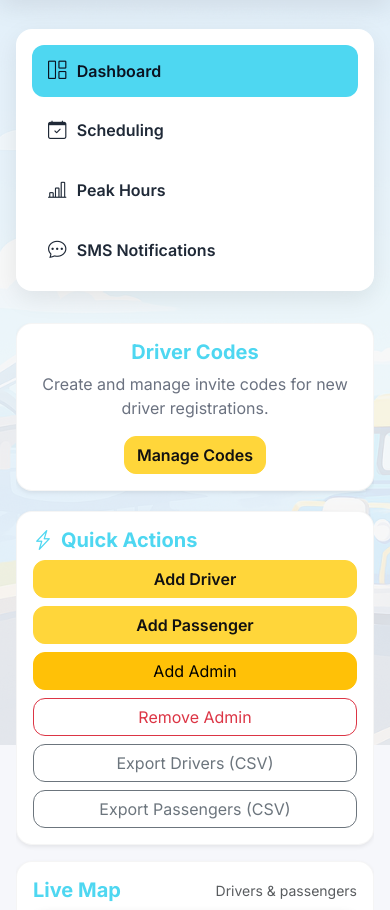
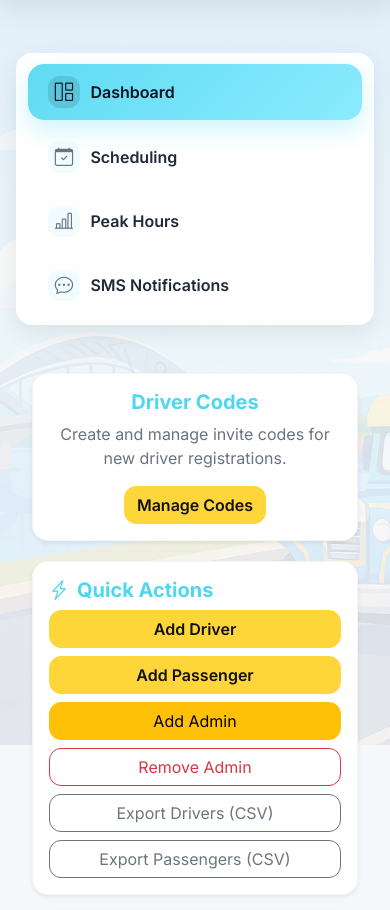
Before and after one commit to miss-blue/JeepNiBeta, a PHP site: page /public/secure-admin-dashboard.html in a window 390 px wide. Shown: the part 99-1009 px from the top of the page. Run offline with PHP 8.4, Linux system fonts and the light colour scheme; some libraries are stand-ins or nearby versions.

Commit message:
October 12, 2025

```diff
--- a/public/css/secure-admin-dashboard.css
+++ b/public/css/secure-admin-dashboard.css
@@ -197,70 +183,100 @@
   width: 100%;
   max-width: 1440px;
 }
-.dashboard-shell{
-  --bs-gutter-x: 0;
-  --bs-gutter-y: 0;
-  display: grid;
-  grid-template-columns: 100%;
-  gap: 1.5rem;
+.dashboard-shell {
+  --bs-gutter-x: 1.5rem;
+  --bs-gutter-y: 1.5rem;
   margin: 0;
+  min-height: calc(100vh - var(--nav-height) - 2rem);
 }
 .dashboard-shell::before,
 .dashboard-shell::after{
   display: none;
 }
-.dashboard-sidebar{
+.dashboard-nav-wrapper{
+  width: 100%;
+}
+.dashboard-topnav{
   background: var(--card-bg);
   border-radius: var(--radius);
   box-shadow: var(--shadow);
-  padding: 1rem;
+  padding: .75rem;
   display: flex;
-  flex-direction: column;
-  gap: .5rem;
-  width: 100%;
-  min-width: 0;
+  flex-wrap: wrap;
+  gap: .75rem;
+  align-items: stretch;
 }
-.dashboard-sidebar .nav-link{
-  display: flex;
+.dashboard-topnav .nav-link{
+  display: inline-flex;
   align-items: center;
+  justify-content: flex-start;
   gap: .65rem;
-  text-align: left;
-  padding: .75rem 1rem;
-  border-radius: .75rem;
+  padding: .75rem 1.25rem;
+  border-radius: 1rem;
   font-weight: 600;
   color: var(--text);
+  background: transparent;
+  border: none;
   white-space: nowrap;
-  word-break: keep-all;
+  flex: 1 1 160px;
+  min-height: 3rem;
+  transition: background-color .2s ease, color .2s ease, box-shadow .2s ease, transform .15s ease;
+}
+.dashboard-topnav .nav-link .bi{
+  display: inline-flex;
+  align-items: center;
+  justify-content: center;
+  width: 2rem;
+  height: 2rem;
+  border-radius: .75rem;
+  background-color: rgba(78,215,241,.08);
+  color: var(--muted);
+  font-size: 1.15rem;
   transition: background-color .2s ease, color .2s ease;
 }
-.dashboard-sidebar .nav-link .bi{
-  font-size: 1.15rem;
-}
-.dashboard-sidebar .nav-link:hover,
-.dashboard-sidebar .nav-link:focus{
+.dashboard-topnav .nav-link:hover,
+.dashboard-topnav .nav-link:focus{
   background-color: rgba(78,215,241,.12);
   color: var(--text);
+  transform: translateY(-1px);
+  box-shadow: 0 12px 26px rgba(0,0,0,.08);
 }
-.dashboard-sidebar .nav-link.active{
-  background: var(--brand);
+.dashboard-topnav .nav-link:hover .bi,
+.dashboard-topnav .nav-link:focus .bi{
+  background-color: rgba(78,215,241,.18);
+  color: var(--brand);
+}
+.dashboard-topnav .nav-link.active{
+  background: linear-gradient(135deg, rgba(78,215,241,.9), rgba(126,233,255,.9));
+  color: #0b1220;
+  box-shadow: 0 10px 24px rgba(78,215,241,.28);
+  transform: translateY(-1px);
+}
+.dashboard-topnav .nav-link.active .bi{
+  background: rgba(11,18,32,.12);
   color: #0b1220;
 }
+.dashboard-topnav .nav-link.active:focus,
+.dashboard-topnav .nav-link.active:hover{
+  color: #0b1220;
+  box-shadow: 0 12px 28px rgba(78,215,241,.32);
+}
 .dashboard-content{
-  min-width: 0;
   width: 100%;
-  overflow-x: auto;
+  min-width: 0; /* Prevent content overflow */
+  overflow-x: hidden;
+  padding: 1rem;
+  position: relative;
 }
+
 .dashboard-content .tab-pane {
-  display: none !important;
+  display: none;
   padding-bottom: 2rem;
 }
 
-.dashboard-content .tab-pane.active {
-  display: block !important;
-}
-
+.dashboard-content .tab-pane.active,
 .dashboard-content .tab-pane.show {
-  display: block !important;
+  display: block;
 }
 
 /* Peak hours */
@@ -333,12 +349,12 @@
 }
 
 @media (max-width: 991.98px){
-  .dashboard-sidebar{
-    position: static;
-    max-height: none;
-    overflow: visible;
+  .dashboard-topnav{
+    gap: .5rem;
   }
-  .dashboard-sidebar .nav-link{
+  .dashboard-topnav .nav-link{
+    flex: 1 1 100%;
+    justify-content: flex-start;
     white-space: normal;
   }
 }
@@ -448,38 +440,73 @@ body.theme-dark::before{
   opacity: .6;
 }
 /* Ensure proper tab isolation */
-.tab-content .tab-pane {
+.tab-content > .tab-pane {
   display: none;
 }
 
-.tab-content .tab-pane.active {
+.tab-content > .active,
+.tab-content > .show {
   display: block;
 }
 
-.tab-content .tab-pane.show {
-  display: block;
+/* Panel positioning for Peak Hours and SMS */
+.peak-hours-panel,
+.sms-panel {
+  max-width: 1200px;
+  margin: 0;
 }
 
-/* Prevent content leakage */
-.dashboard-content {
-  position: relative;
-  overflow: hidden;
+@media (min-width: 992px) {
+  .peak-hours-panel,
+  .sms-panel {
+    padding-left: 0;
+  }
 }
 
-.tab-pane {
-  animation: fadeIn 0.3s ease-in;
+/* Panel positioning for Peak Hours and SMS */
+.peak-toolbar,
+.peak-metrics,
+.peak-kpis,
+.peak-predictions {
+  margin-bottom: 1.5rem;
 }
 
-@keyframes fadeIn {
-  from { opacity: 0; }
-  to { opacity: 1; }
+#tab-peak > .row:first-child,
+#tab-sms > .row:first-child {
+  margin-top: 0 !important;
 }
 
-/* Ensure proper stacking */
-.tab-pane:not(.active):not(.show) {
-  position: absolute !important;
-  top: -9999px !important;
-  left: -9999px !important;
-  opacity: 0 !important;
-  pointer-events: none !important;
+/* Ensure peak hours and SMS tabs don't overflow */
+#tab-peak,
+#tab-sms {
+  max-width: 100%;
 }
+
+/* Update dashboard shell and content layout */
+.dashboard-shell {
+  --bs-gutter-x: 1.5rem;
+  --bs-gutter-y: 1.5rem;
+  margin: 0;
+  min-height: calc(100vh - var(--nav-height) - 2rem);
+}
+
+.dashboard-content {
+  width: 100%;
+  min-width: 0;
+  padding: 1rem;
+}
+
+/* Ensure proper content positioning */
+#tab-peak,
+#tab-sms {
+  width: 100%;
+  margin: 0;
+  padding: 0;
+}
+
+/* Adjust media queries for responsive layout */
+@media (max-width: 991.98px) {
+  .dashboard-nav-wrapper {
+    padding: 0;
+  }
+}
--- a/public/secure-admin-dashboard.html
+++ b/public/secure-admin-dashboard.html
@@ -40,11 +40,13 @@
   </div>
 </nav>
 
+
 <main class="dashboard-main container-fluid py-4">
   <div id="alerts" class="mb-3"></div>
 
   <div class="dashboard-shell row gx-4 gy-3">
-    <nav class="dashboard-sidebar col-12 col-lg-3 col-xl-2 nav flex-column nav-pills" id="adminFeatureTabs" role="tablist" aria-orientation="vertical">
+    <div class="dashboard-nav-wrapper col-12">
+      <nav class="dashboard-topnav nav nav-pills flex-row flex-wrap align-items-stretch gap-2" id="adminFeatureTabs" role="tablist" aria-orientation="horizontal">
         <button class="nav-link active" id="tab-dashboard-tab" data-bs-toggle="tab" data-bs-target="#tab-dashboard" type="button" role="tab" aria-controls="tab-dashboard" aria-selected="true">
           <i class="bi bi-grid-1x2"></i> Dashboard
         </button>
@@ -58,7 +60,8 @@
           <i class="bi bi-chat-dots"></i> SMS Notifications
         </button>
       </nav>
-    <div class="dashboard-content col-12 col-lg-9 col-xl-10 tab-content" id="adminTabContent">
+    </div>
+    <div class="dashboard-content col-12 tab-content" id="adminTabContent">
     <!-- ===== Pane: Dashboard ===== -->
     <div class="tab-pane fade show active" id="tab-dashboard" role="tabpanel" aria-labelledby="tab-dashboard-tab" tabindex="0">
     <!-- Row: Driver Codes -->
@@ -164,11 +167,10 @@
                     <th>Start</th>
                     <th>End</th>
                     <th>Duration</th>
-                  <th>Samples</th>
                   </tr>
                 </thead>
                 <tbody id="tripRows">
-                <tr><td colspan="5" class="text-center text-muted py-3">No trips loaded.</td></tr>
+                  <tr><td colspan="4" class="text-center text-muted py-3">No trips loaded.</td></tr>
                 </tbody>
               </table>
             </div>
@@ -1661,11 +1663,11 @@ if (btnConfirmRemoveAdmin) btnConfirmRemoveAdmin.addEventListener('click', remov
     const tbody = document.querySelector('#tripRows');
     const btnCSV = document.querySelector('#btnExportTripCSV');
     if (!uid) {
-      if (tbody) tbody.innerHTML = `<tr><td colspan="5" class="text-center text-muted py-3">Please select a driver.</td></tr>`;
+      if (tbody) tbody.innerHTML = `<tr><td colspan="4" class="text-center text-muted py-3">Please select a driver.</td></tr>`;
       if (btnCSV) btnCSV.disabled = true;
       return;
     }
-    if (tbody) tbody.innerHTML = `<tr><td colspan="5" class="text-center text-muted py-3">Loading...</td></tr>`;
+    if (tbody) tbody.innerHTML = `<tr><td colspan="4" class="text-center text-muted py-3">Loading...</td></tr>`;
     if (btnCSV) btnCSV.disabled = true;
     try {
       let rows = [];
@@ -1682,8 +1684,7 @@ if (btnConfirmRemoveAdmin) btnConfirmRemoveAdmin.addEventListener('click', remov
             } catch {}
             const s = tsToDate(v?.start?.ts);
             const e = tsToDate(v?.end?.ts);
-            const samples = v?.locations ? Object.keys(v.locations).length : (v?.samples || 0);
-            return { id, start: s, end: e, duration: dur(s,e), samples };
+            return { id, start: s, end: e, duration: dur(s,e) };
           }));
         }
       } catch (inner) {
@@ -1710,8 +1711,7 @@ if (btnConfirmRemoveAdmin) btnConfirmRemoveAdmin.addEventListener('click', remov
               .map(v => {
                 const s = tsToDate(v?.start?.ts);
                 const e = tsToDate(v?.end?.ts);
-                const samples = v?.locations ? Object.keys(v.locations).length : (v?.samples || 0);
-                return { id: v.id, start: s, end: e, duration: dur(s,e), samples };
+                return { id: v.id, start: s, end: e, duration: dur(s,e) };
               });
           }
         } catch (perm) {
@@ -1726,9 +1726,8 @@ if (btnConfirmRemoveAdmin) btnConfirmRemoveAdmin.addEventListener('click', remov
           <td>${fmt(r.start)}</td>
           <td>${fmt(r.end)}</td>
           <td>${r.duration}</td>
-          <td>${r.samples}</td>
         </tr>
-      `).join('') : `<tr><td colspan="5" class="text-center text-muted py-3">No trips loaded.</td></tr>`;
+      `).join('') : `<tr><td colspan="4" class="text-center text-muted py-3">No trips loaded.</td></tr>`;
       if (btnCSV) {
         btnCSV.disabled = rows.length === 0;
         btnCSV.onclick = () => exportTripCSV(rows, date, uid);
@@ -1736,15 +1735,15 @@ if (btnConfirmRemoveAdmin) btnConfirmRemoveAdmin.addEventListener('click', remov
     } catch (err) {
       console.error('loadTrips failed', err);
       const msg = /Permission denied/i.test(err?.message||'') ? 'No permission to read trips for this date.' : ('Failed: ' + (err?.message||'Unknown error'));
-      if (tbody) tbody.innerHTML = `<tr><td colspan="5" class="text-center text-danger py-3">${msg}</td></tr>`;
+      if (tbody) tbody.innerHTML = `<tr><td colspan="4" class="text-center text-danger py-3">${msg}</td></tr>`;
     }
   }
 
   function exportTripCSV(rows, date, uid) {
-    const headers = ['Trip ID','Start','End','Duration','Samples','Driver UID','Date'];
+    const headers = ['Trip ID','Start','End','Duration','Driver UID','Date'];
     const csv = [headers.join(',')];
     rows.forEach(r => {
-      const cells = [r.id, fmt(r.start), fmt(r.end), r.duration, r.samples, uid, date].map(v => {
+      const cells = [r.id, fmt(r.start), fmt(r.end), r.duration, uid, date].map(v => {
         const s = String(v ?? '');
         const guard = (/^[=+\-@]/.test(s)) ? "'" : "";
         return `"${(guard + s).replace(/"/g,'""')}"`;
@@ -1769,13 +1768,12 @@ if (btnConfirmRemoveAdmin) btnConfirmRemoveAdmin.addEventListener('click', remov
           const s = tsToDate(v?.start?.ts);
           const e = tsToDate(v?.end?.ts);
           const date = v.date || (s ? `${s.getFullYear()}-${String(s.getMonth()+1).padStart(2,'0')}-${String(s.getDate()).padStart(2,'0')}` : '');
-          const samples = v?.locations ? Object.keys(v.locations).length : (v?.samples || 0);
-          return { id: v.id, date, start: s, end: e, duration: dur(s,e), samples };
-        });
-      const headers = ['Trip ID','Date','Start','End','Duration','Samples','Driver UID'];
+          return { id: v.id, date, start: s, end: e, duration: dur(s,e) };
+        });
+      const headers = ['Trip ID','Date','Start','End','Duration','Driver UID'];
       const csv = [headers.join(',')];
       rows.forEach(r => {
-        const cells = [r.id, r.date, fmt(r.start), fmt(r.end), r.duration, r.samples, uid].map(v => {
+        const cells = [r.id, r.date, fmt(r.start), fmt(r.end), r.duration, uid].map(v => {
           const s = String(v ?? '');
           const guard = (/^[=+\-@]/.test(s)) ? "'" : "";
           return `"${(guard + s).replace(/"/g,'""')}"`;
@@ -2970,22 +2968,123 @@ async function getPredictions(date) {
   let mapLoadPromise = null;
   const dashboardMarkers = { drivers: new Map(), passengers: new Map() };
   let dashboardMap = null;
+  let lastMarkerSignature = null;
+  let lastMarkerCount = 0;
+  let hasAutoFitted = false;
+  let latestDriversSnapshot = {};
+  let latestPassengersSnapshot = {};
   const defaultMapCenter = [16.043, 120.333];
   const defaultMapZoom = 14;
-  const driverMarkerIcon = L.icon({
-    iconUrl: '/icons/18 Driver Button.png',
-    iconSize: [46, 46],
-    iconAnchor: [23, 40],
-    popupAnchor: [0, -36],
-    className: 'map-icon map-icon--driver'
-  });
+
+  function normRouteName(route) {
+    if (!route || typeof route !== "string") return "Gueset";
+    const s = route.trim().toLowerCase();
+    if (s.startsWith("gue") || s === "gueset" || s === "guest") return "Gueset";
+    if (s.startsWith("boq")) return "Boquig";
+    if (s.startsWith("lon")) return "Longos";
+    if (s.startsWith("bin")) return "Binloc";
+    if (s.startsWith("ton")) return "Tondaligan";
+    return s.charAt(0).toUpperCase() + s.slice(1);
+  }
+
+  function routeAssetBase(route) {
+    const n = normRouteName(route);
+    if (n === "Gueset") return "Gueset";
+    if (n === "Boquig") return "Boquig";
+    if (n === "Longos") return "Longos";
+    if (n === "Binloc") return "Binloc";
+    if (n === "Tondaligan") return "Tondaligan";
+    return "Gueset";
+  }
+
+  const ADMIN_DRIVER_STALE_MS = 45_000;
+  function isDriverOnline(record) {
+    if (!computeOnline(record)) return false;
+    const last = Number(record?.last_update ?? record?.timestamp ?? record?.lastSeen ?? 0);
+    if (Number.isFinite(last) && last > 0) {
+      return (Date.now() - last) <= ADMIN_DRIVER_STALE_MS;
+    }
+    return true;
+  }
+
+  function isPassengerOnline(record) {
+    if (!computeOnline(record)) return false;
+    const updatedAt = Number(record?.last_update ?? record?.updated_at ?? record?.timestamp ?? record?.lastSeen ?? 0);
+    if (Number.isFinite(updatedAt) && updatedAt > 0) {
+      return (Date.now() - updatedAt) <= PASSENGER_STALE_MS;
+    }
+    return true;
+  }
+
+  const driverIconCache = new Map();
+  function getDriverIcon(route) {
+    const key = routeAssetBase(route || "Gueset");
+    if (!driverIconCache.has(key)) {
+      driverIconCache.set(key, L.icon({
+        iconUrl: `/icons/${key}.png`,
+        iconSize: [40, 40],
+        iconAnchor: [20, 40],
+        popupAnchor: [0, -38]
+      }));
+    }
+    return driverIconCache.get(key);
+  }
+
   const passengerMarkerIcon = L.icon({
-    iconUrl: '/icons/17 Passenger Button.png',
-    iconSize: [46, 46],
-    iconAnchor: [23, 40],
-    popupAnchor: [0, -36],
-    className: 'map-icon map-icon--passenger'
-  });
+    iconUrl: '/icons/passenger.png',
+    iconSize: [40, 40],
+    iconAnchor: [20, 40],
+    popupAnchor: [0, -38]
+  });
+
+  function renderDriverMarkers(drivers = latestDriversSnapshot) {
+    if (!dashboardMap) return;
+    latestDriversSnapshot = drivers || {};
+    dashboardMarkers.drivers.forEach(marker => marker.remove());
+    dashboardMarkers.drivers.clear();
+
+    for (const [uid, data] of Object.entries(latestDriversSnapshot)) {
+      if (!data || data.lat == null || data.lng == null) continue;
+      if (!isDriverOnline(data)) continue;
+      const lat = Number(data.lat);
+      const lng = Number(data.lng);
+      if (!Number.isFinite(lat) || !Number.isFinite(lng)) continue;
+      try {
+        const driver = data._meta || {};
+        const routeName = data.route || driver.route || 'Gueset';
+        const marker = L.marker([lat, lng], { icon: getDriverIcon(routeName) })
+          .bindPopup(`
+            <strong>${driver.name || data.name || 'Driver'}</strong><br>
+            Route: ${normRouteName(routeName)}<br>
+            Status: ${data.status || driver.status || 'Unknown'}
+          `);
+        marker.addTo(dashboardMap);
+        dashboardMarkers.drivers.set(uid, marker);
+      } catch (err) {
+        console.warn('Admin map driver render failed:', err);
+      }
+    }
+  }
+
+  function renderPassengerMarkers(passengers = latestPassengersSnapshot) {
+    if (!dashboardMap) return;
+    latestPassengersSnapshot = passengers || {};
+    dashboardMarkers.passengers.forEach(marker => marker.remove());
+    dashboardMarkers.passengers.clear();
+
+    for (const [uid, data] of Object.entries(latestPassengersSnapshot)) {
+      if (!data || data.lat == null || data.lng == null) continue;
+      if (!isPassengerOnline(data)) continue;
+      const lat = Number(data.lat);
+      const lng = Number(data.lng);
+      if (!Number.isFinite(lat) || !Number.isFinite(lng)) continue;
+      const waitingText = data.waiting != null ? String(data.waiting) : 'Unknown';
+      const marker = L.marker([lat, lng], { icon: passengerMarkerIcon })
+        .bindPopup(`Passenger<br>Waiting: ${waitingText}`);
+      marker.addTo(dashboardMap);
+      dashboardMarkers.passengers.set(uid, marker);
+    }
+  }
 
   function updateDashboardMapViewport() {
     if (!dashboardMap) return;
@@ -2993,10 +3092,25 @@ async function getPredictions(date) {
       ...dashboardMarkers.drivers.values(),
       ...dashboardMarkers.passengers.values()
     ].filter(Boolean);
-    if (!markers.length) {
+    const count = markers.length;
+    if (!count) {
+      lastMarkerSignature = null;
+      lastMarkerCount = 0;
+      hasAutoFitted = false;
       dashboardMap.setView(defaultMapCenter, defaultMapZoom);
       return;
     }
+    const signature = markers
+      .map(marker => marker.getLatLng())
+      .map(({ lat, lng }) => `${lat.toFixed(5)},${lng.toFixed(5)}`)
+      .sort()
+      .join('|');
+    if (signature === lastMarkerSignature && count === lastMarkerCount && hasAutoFitted) return;
+
+    lastMarkerSignature = signature;
+    lastMarkerCount = count;
+    hasAutoFitted = true;
+
     const group = L.featureGroup(markers);
     const bounds = group.getBounds();
     if (!bounds.isValid()) {
@@ -3026,17 +3140,6 @@ async function getPredictions(date) {
       document.head.appendChild(scriptEl);
     });
     return mapLoadPromise;
-  }
-
-  function getRouteColor(route) {
-    const colors = {
-      gueset: '#2196F3',
-      boquig: '#F44336',
-      longos: '#4CAF50',
-      binloc: '#FFC107',
-      tondaligan: '#9C27B0'
-    };
-    return colors[String(route || '').toLowerCase()] || '#757575';
   }
 
   function initialiseDashboardMap() {
@@ -3059,50 +3162,46 @@ async function getPredictions(date) {
 
       onValue(ref(db, 'drivers_location'), async (snap) => {
         const drivers = snap.val() || {};
-        dashboardMarkers.drivers.forEach(marker => marker.remove());
-        dashboardMarkers.drivers.clear();
-
-        for (const [uid, data] of Object.entries(drivers)) {
-          if (!data || data.lat == null || data.lng == null) continue;
-          const lat = Number(data.lat);
-          const lng = Number(data.lng);
-          if (!Number.isFinite(lat) || !Number.isFinite(lng)) continue;
-          try {
-            const driverSnap = await get(ref(db, `drivers/${uid}`));
-            const driver = driverSnap.exists() ? driverSnap.val() : {};
-            const marker = L.marker([lat, lng], { icon: driverMarkerIcon })
-              .bindPopup(`
-                <strong>${driver.name || 'Driver'}</strong><br>
-                Route: ${data.route || driver.route || 'Unknown'}<br>
-                Status: ${data.status || driver.status || 'Unknown'}
-              `);
-            marker.addTo(dashboardMap);
-            dashboardMarkers.drivers.set(uid, marker);
+        const enriched = {};
+        await Promise.all(Object.entries(drivers).map(async ([uid, data]) => {
+          if (!data) return;
+          const entry = { ...data };
+          if (isDriverOnline(entry)) {
+            try {
+              const metaSnap = await get(ref(db, `drivers/${uid}`));
+              if (metaSnap.exists()) {
+                const meta = metaSnap.val() || {};
+                entry._meta = {
+                  name: meta.name || entry.name,
+                  status: meta.status,
+                  route: meta.route
+                };
+              }
             } catch (err) {
               console.warn('Error loading driver details:', err);
             }
           }
+          enriched[uid] = entry;
+        }));
+        renderDriverMarkers(enriched);
         updateDashboardMapViewport();
       });
 
       onValue(ref(db, 'passengers_location'), (snap) => {
         const passengers = snap.val() || {};
-        dashboardMarkers.passengers.forEach(marker => marker.remove());
-        dashboardMarkers.passengers.clear();
-
-        for (const [uid, data] of Object.entries(passengers)) {
-          if (!data || data.lat == null || data.lng == null || !data.online) continue;
-          const lat = Number(data.lat);
-          const lng = Number(data.lng);
-          if (!Number.isFinite(lat) || !Number.isFinite(lng)) continue;
-          const waitingText = data.waiting != null ? String(data.waiting) : 'Unknown';
-          const marker = L.marker([lat, lng], { icon: passengerMarkerIcon })
-            .bindPopup(`Passenger<br>Waiting: ${waitingText}`);
-          marker.addTo(dashboardMap);
-          dashboardMarkers.passengers.set(uid, marker);
-        }
+        renderPassengerMarkers(passengers);
         updateDashboardMapViewport();
       });
+
+      const baseWindow = (typeof ONLINE_WINDOW_MS === 'number') ? ONLINE_WINDOW_MS : ADMIN_DRIVER_STALE_MS;
+      const refreshEvery = Math.max(Math.min(ADMIN_DRIVER_STALE_MS, baseWindow), 15000);
+      if (!window.__adminMapRefreshTimer) {
+        window.__adminMapRefreshTimer = setInterval(() => {
+          renderDriverMarkers();
+          renderPassengerMarkers();
+          updateDashboardMapViewport();
+        }, refreshEvery);
+      }
     }).catch((error) => console.error('Dashboard map failed:', error));
   }
 
```
Also changed, not shown: other parts of public/css/secure-admin-dashboard.css (+24 -62 lines), 1 other file. Lines whose indentation alone changed are shown as unchanged.
